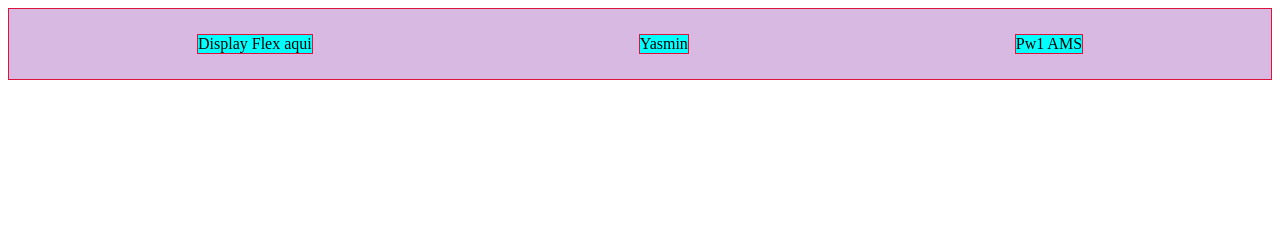
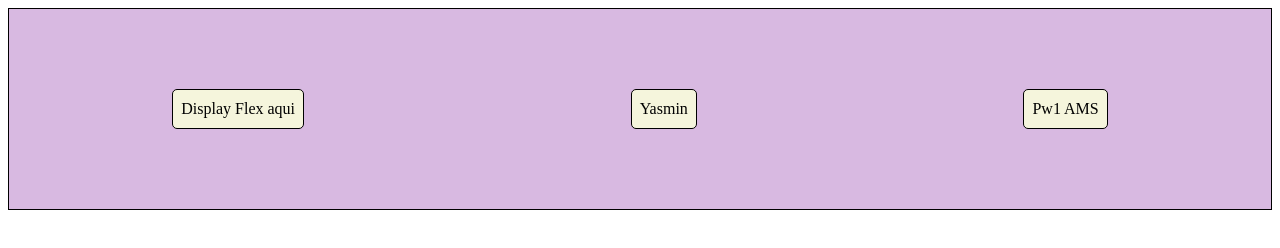
Before and after one commit to yasminzulian84-hub/pw-ams, a plain HTML site: page flex.html in a window 1280 px wide. Drawn offline with Linux system fonts and the light colour scheme.

Commit message:
Auladia 13, aprendemos a como fazer um menu

```diff
--- a/css/estilo.css
+++ b/css/estilo.css
@@ -1,13 +1,23 @@
 div {
-    border: 1px solid crimson;
-    background-color: aqua;
+    border: 1px solid black;
+    background-color: beige;
 }
 h1{
     border:8px solid;
 }
 #container{
     background-color: rgb(216, 185, 225);
-    padding: 25px 25px;
     display: flex;
     justify-content: space-around;
+    align-items: center;
+    height: 200px;
 }
+.item-menu{
+    margin-top: 10px;
+    margin-bottom: 10px;
+    padding-top: 10px;
+    padding-bottom: 10px;
+    padding-left: 8px;
+    padding-right: 8px;
+    border-radius: 5px;
+}
--- a/flex.html
+++ b/flex.html
@@ -8,14 +8,14 @@
 </head>
 <body>
     <div id="container">
-        <div>
+
+        <div class="item-menu">
             Display Flex aqui
         </div>
-
-        <div>
+        <div class="item-menu">
             Yasmin
         </div>
-        <div>
+        <div class="item-menu">
             Pw1 AMS
         </div>
     </div>
```
